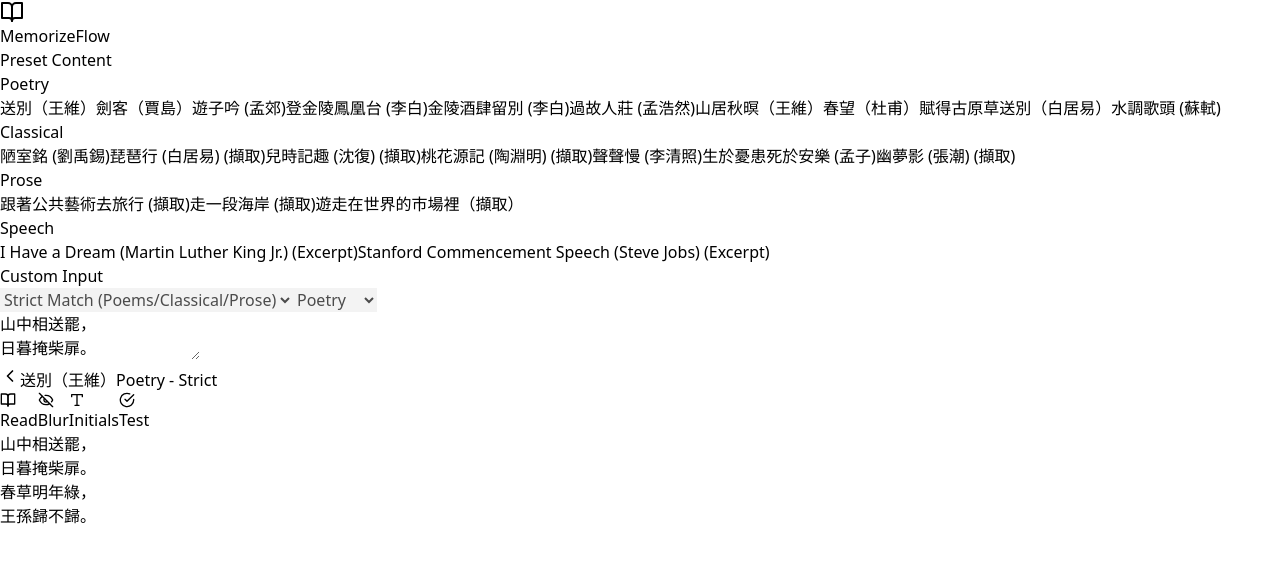
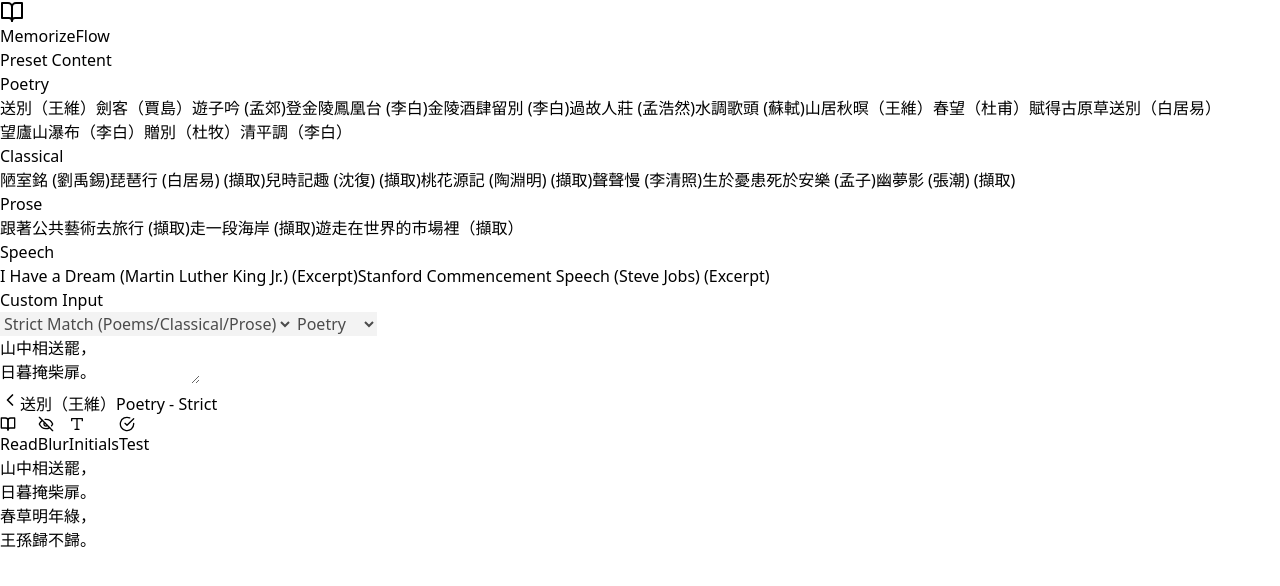
Before and after one commit to Albair581/memorize-flow, a React (Vite) app: page / in a window 1280 px wide. Shown: the top 586 px of the page. Built offline with nearby package versions, Linux system fonts and the light colour scheme; the HTML template or start-up script is replaced by a standard one.

Commit message:
added poems

```diff
--- a/src/App.jsx
+++ b/src/App.jsx
@@ -116,6 +116,14 @@
     content: `尋尋覓覓，冷冷清清，悽悽慘慘戚戚。\n乍暖還寒時候，最難將息。\n三杯兩盞淡酒，怎敵他晚來風急？\n雁過也，正傷心，卻是舊時相識。\n滿地黃花堆積，憔悴損，如今有誰堪摘？\n守著窗兒，獨自怎生得黑？\n梧桐更兼細雨，到黃昏，點點滴滴。\n這次第，怎一個愁字了得？`
   },
   {
+    id: 'shuidiaogetou',
+    title: '水調歌頭 (蘇軾)',
+    category: 'Poetry',
+    type: 'strict',
+    lang: 'zh',
+    content: `明月幾時有，把酒問青天，\n不知天上宮闕，今夕是何年。\n我欲乘風歸去，又恐瓊樓玉宇，高處不勝寒；\n起舞弄清影，何似在人間。\n轉朱閣，低綺戶，照無眠；\n不應有恨，何事長向別時圓？\n人有悲歡離合，月有陰晴圓缺，此事古難全；\n但願人長久，千里共嬋娟。`
+  },
+  {
     id: 'shanjuqiumin',
     title: '山居秋暝（王維）',
     category: 'Poetry',
@@ -140,6 +148,30 @@
     content: `離離原上草，一歲一枯榮。\n野火烧不盡，春風吹又生。\n遠芳侵古道，晴翠接荒城。\n又送王孫去，萋萋滿別情。`
   },
   {
+    id: 'wanglushanpubu',
+    title: '望廬山瀑布（李白）',
+    category: 'Poetry',
+    type: 'strict',
+    lang: 'zh',
+    content: `日照香爐生紫煙，\n遙看瀑布掛前川。\n飛流直下三千尺，\n疑是銀河落九天。`
+  },
+  {
+    id: 'zengbie',
+    title: '贈別（杜牧）',
+    category: 'Poetry',
+    type: 'strict',
+    lang: 'zh',
+    content: `多情卻似總無情，\n惟覺樽前笑不成。\n蠟燭有心還惜別，\n替人垂淚到天明。`
+  },
+  {
+    id: 'qingpingdiao',
+    title: '清平調（李白）',
+    category: 'Poetry',
+    type: 'strict',
+    lang: 'zh',
+    content: `雲想衣裳花想容，\n春風拂檻露華濃。\n若非群玉山頭見，\n會向瑤台月下逢。`
+  },
+  {
     id: 'shengyuyouhuansiyuanle',
     title: '生於憂患死於安樂 (孟子)',
     category: 'Classical',
@@ -154,14 +186,6 @@
     type: 'strict',
     lang: 'zh',
     content: `人非聖賢，安能無所不知？\n止知其一，惟恐不止其一，復求知其二者，上也；\n止知其一，因人言始知有其二者，次也；\n止知其一，人言有其二而莫之信者，又其次也；\n止知其一，惡人言有其二者，斯下之下矣。\n\n有工夫讀書，謂之福；有力量濟人，謂之福；\n有學問著述，謂之福；無是非到耳，謂之福；\n有多聞、直、諒之友，謂之福。\n\n人莫樂於閒，非無所事事之謂也。\n閒則能讀書，閒則能游名勝，\n閒則能交益友，閒則能飲酒，閒則能著書。\n天下之樂，孰大於是？\n\n凡事不宜刻，若讀書則不可不刻；\n凡事不宜貪，若買書則不可不貪；\n凡事不宜痴，若行善則不可不痴。`
-  },
-  {
-    id: 'shuidiaogetou',
-    title: '水調歌頭 (蘇軾)',
-    category: 'Poetry',
-    type: 'strict',
-    lang: 'zh',
-    content: `明月幾時有，把酒問青天，\n不知天上宮闕，今夕是何年。\n我欲乘風歸去，又恐瓊樓玉宇，高處不勝寒；\n起舞弄清影，何似在人間。\n轉朱閣，低綺戶，照無眠；\n不應有恨，何事長向別時圓？\n人有悲歡離合，月有陰晴圓缺，此事古難全；\n但願人長久，千里共嬋娟。`
   },
   {
     id: 'mlk_dream',
```
